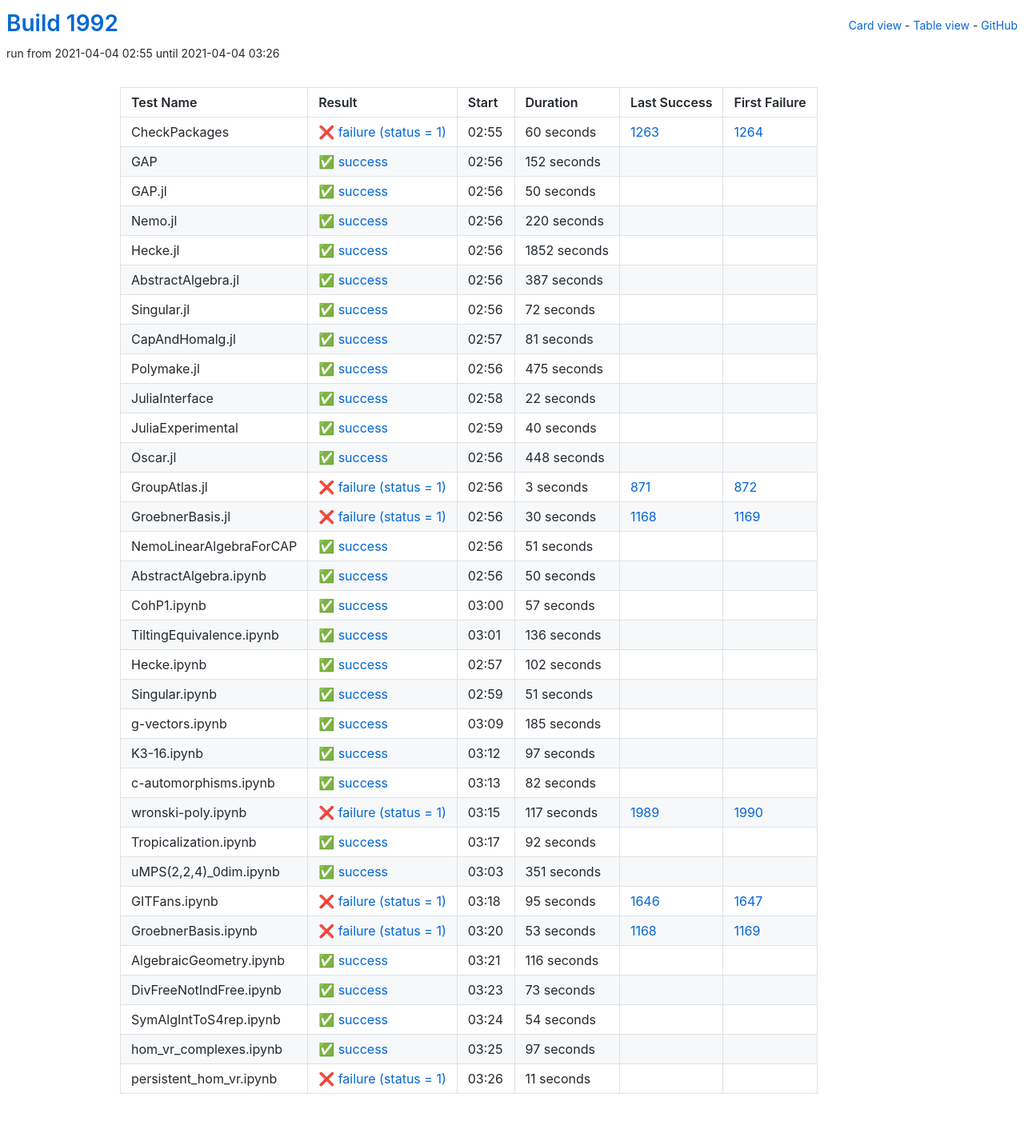
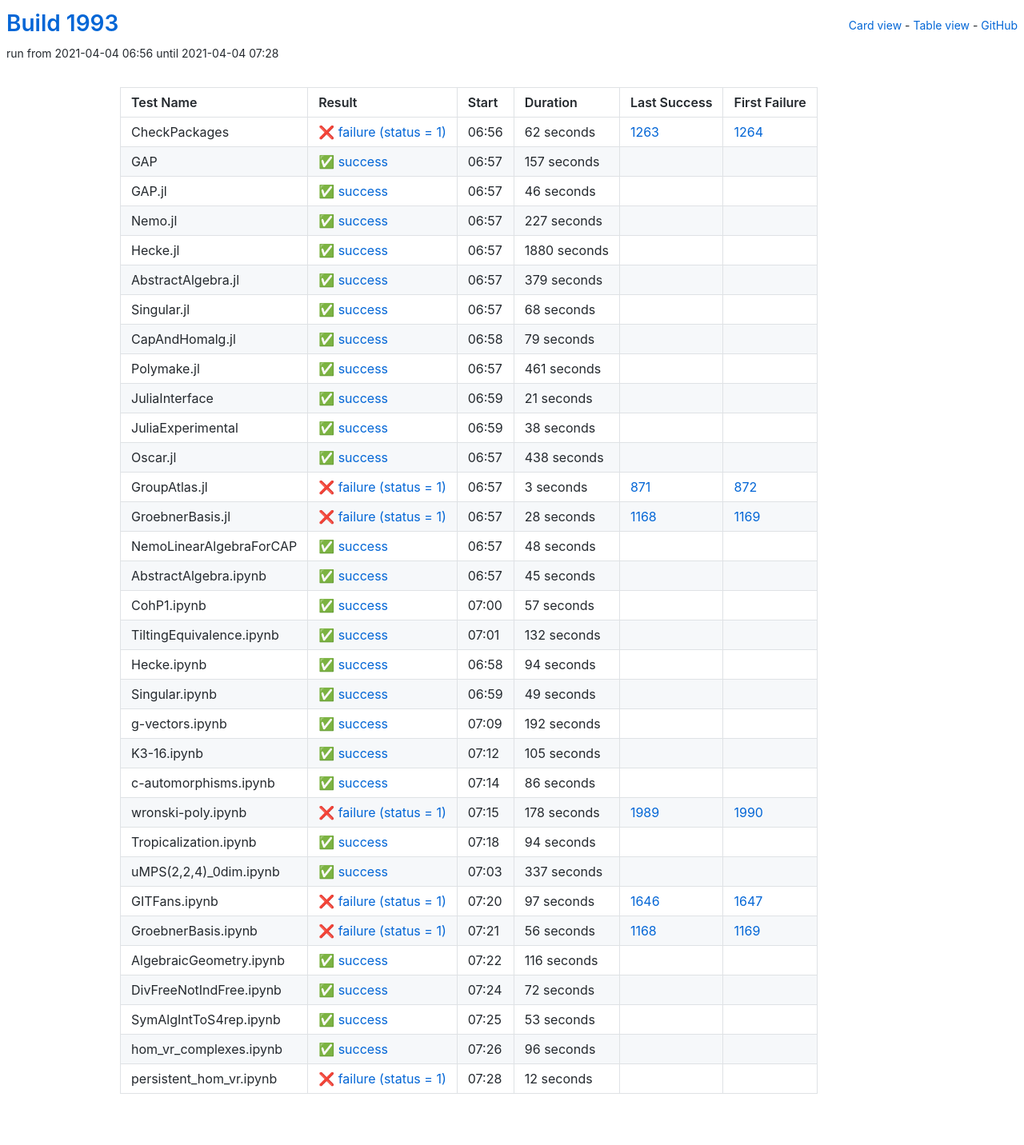
Before and after one commit to oscar-system/oscar-ci-status-stable, a Jekyll site: the page built from table.html, in a window 1280 px wide. Shown: the whole page at 80% size. Built offline with Jekyll 4.4.1, drawn with Linux system fonts in a browser that asks for light colours.

Commit message:
Build #1993

```diff
--- a/_data/ci.yml
+++ b/_data/ci.yml
@@ -1,6 +1,6 @@
 ---
-build: 1992
-build_url: https://oscarci.mathematik.uni-kl.de/job/oscar-stable/1992/
+build: 1993
+build_url: https://oscarci.mathematik.uni-kl.de/job/oscar-stable/1993/
 job: oscar-stable
 organization: oscar-system
 repo: oscar-ci-status-stable
@@ -8,152 +8,152 @@ repourl: https://github.com/oscar-system/oscar-ci-status-stable
 tests:
 - name: CheckPackages
   id: checkpackages
-  log: https://oscarci.mathematik.uni-kl.de/job/oscar-stable/1992/artifact/logs/build-1992/CheckPackages.log
-  start: 2021-04-04 02:55
+  log: https://oscarci.mathematik.uni-kl.de/job/oscar-stable/1993/artifact/logs/build-1993/CheckPackages.log
+  start: 2021-04-04 06:56
   success: false
   exitcode: 1
   status: failure
-  duration: 60
+  duration: 62
   last_success: 1263
   last_success_url: https://oscarci.mathematik.uni-kl.de/job/oscar-stable/1263/
   first_failure: 1264
   first_failure_url: https://oscarci.mathematik.uni-kl.de/job/oscar-stable/1264/
 - name: GAP
   id: gap
-  log: https://oscarci.mathematik.uni-kl.de/job/oscar-stable/1992/artifact/logs/build-1992/GAP.log
-  start: 2021-04-04 02:56
+  log: https://oscarci.mathematik.uni-kl.de/job/oscar-stable/1993/artifact/logs/build-1993/GAP.log
+  start: 2021-04-04 06:57
   success: true
   exitcode: 0
   status: success
-  duration: 152
+  duration: 157
   last_success: false
   last_success_url:
   first_failure: false
   first_failure_url:
 - name: GAP.jl
   id: gap-jl
-  log: https://oscarci.mathematik.uni-kl.de/job/oscar-stable/1992/artifact/logs/build-1992/GAP.jl.log
-  start: 2021-04-04 02:56
+  log: https://oscarci.mathematik.uni-kl.de/job/oscar-stable/1993/artifact/logs/build-1993/GAP.jl.log
+  start: 2021-04-04 06:57
   success: true
   exitcode: 0
   status: success
-  duration: 50
+  duration: 46
   last_success: false
   last_success_url:
   first_failure: false
   first_failure_url:
 - name: Nemo.jl
   id: nemo-jl
-  log: https://oscarci.mathematik.uni-kl.de/job/oscar-stable/1992/artifact/logs/build-1992/Nemo.jl.log
-  start: 2021-04-04 02:56
+  log: https://oscarci.mathematik.uni-kl.de/job/oscar-stable/1993/artifact/logs/build-1993/Nemo.jl.log
+  start: 2021-04-04 06:57
   success: true
   exitcode: 0
   status: success
-  duration: 220
+  duration: 227
   last_success: false
   last_success_url:
   first_failure: false
   first_failure_url:
 - name: Hecke.jl
   id: hecke-jl
-  log: https://oscarci.mathematik.uni-kl.de/job/oscar-stable/1992/artifact/logs/build-1992/Hecke.jl.log
-  start: 2021-04-04 02:56
+  log: https://oscarci.mathematik.uni-kl.de/job/oscar-stable/1993/artifact/logs/build-1993/Hecke.jl.log
+  start: 2021-04-04 06:57
   success: true
   exitcode: 0
   status: success
-  duration: 1852
+  duration: 1880
   last_success: false
   last_success_url:
   first_failure: false
   first_failure_url:
 - name: AbstractAlgebra.jl
   id: abstractalgebra-jl
-  log: https://oscarci.mathematik.uni-kl.de/job/oscar-stable/1992/artifact/logs/build-1992/AbstractAlgebra.jl.log
-  start: 2021-04-04 02:56
+  log: https://oscarci.mathematik.uni-kl.de/job/oscar-stable/1993/artifact/logs/build-1993/AbstractAlgebra.jl.log
+  start: 2021-04-04 06:57
   success: true
   exitcode: 0
   status: success
-  duration: 387
+  duration: 379
   last_success: false
   last_success_url:
   first_failure: false
   first_failure_url:
 - name: Singular.jl
   id: singular-jl
-  log: https://oscarci.mathematik.uni-kl.de/job/oscar-stable/1992/artifact/logs/build-1992/Singular.jl.log
-  start: 2021-04-04 02:56
+  log: https://oscarci.mathematik.uni-kl.de/job/oscar-stable/1993/artifact/logs/build-1993/Singular.jl.log
+  start: 2021-04-04 06:57
   success: true
   exitcode: 0
   status: success
-  duration: 72
+  duration: 68
   last_success: false
   last_success_url:
   first_failure: false
   first_failure_url:
 - name: CapAndHomalg.jl
   id: capandhomalg-jl
-  log: https://oscarci.mathematik.uni-kl.de/job/oscar-stable/1992/artifact/logs/build-1992/CapAndHomalg.jl.log
-  start: 2021-04-04 02:57
+  log: https://oscarci.mathematik.uni-kl.de/job/oscar-stable/1993/artifact/logs/build-1993/CapAndHomalg.jl.log
+  start: 2021-04-04 06:58
   success: true
   exitcode: 0
   status: success
-  duration: 81
+  duration: 79
   last_success: false
   last_success_url:
   first_failure: false
   first_failure_url:
 - name: Polymake.jl
   id: polymake-jl
-  log: https://oscarci.mathematik.uni-kl.de/job/oscar-stable/1992/artifact/logs/build-1992/Polymake.jl.log
-  start: 2021-04-04 02:56
+  log: https://oscarci.mathematik.uni-kl.de/job/oscar-stable/1993/artifact/logs/build-1993/Polymake.jl.log
+  start: 2021-04-04 06:57
   success: true
   exitcode: 0
   status: success
-  duration: 475
+  duration: 461
   last_success: false
   last_success_url:
   first_failure: false
   first_failure_url:
 - name: JuliaInterface
   id: juliainterface
-  log: https://oscarci.mathematik.uni-kl.de/job/oscar-stable/1992/artifact/logs/build-1992/JuliaInterface.log
-  start: 2021-04-04 02:58
+  log: https://oscarci.mathematik.uni-kl.de/job/oscar-stable/1993/artifact/logs/build-1993/JuliaInterface.log
+  start: 2021-04-04 06:59
   success: true
   exitcode: 0
   status: success
-  duration: 22
+  duration: 21
   last_success: false
   last_success_url:
   first_failure: false
   first_failure_url:
 - name: JuliaExperimental
   id: juliaexperimental
-  log: https://oscarci.mathematik.uni-kl.de/job/oscar-stable/1992/artifact/logs/build-1992/JuliaExperimental.log
-  start: 2021-04-04 02:59
+  log: https://oscarci.mathematik.uni-kl.de/job/oscar-stable/1993/artifact/logs/build-1993/JuliaExperimental.log
+  start: 2021-04-04 06:59
   success: true
   exitcode: 0
   status: success
-  duration: 40
+  duration: 38
   last_success: false
   last_success_url:
   first_failure: false
   first_failure_url:
 - name: Oscar.jl
   id: oscar-jl
-  log: https://oscarci.mathematik.uni-kl.de/job/oscar-stable/1992/artifact/logs/build-1992/Oscar.jl.log
-  start: 2021-04-04 02:56
+  log: https://oscarci.mathematik.uni-kl.de/job/oscar-stable/1993/artifact/logs/build-1993/Oscar.jl.log
+  start: 2021-04-04 06:57
   success: true
   exitcode: 0
   status: success
-  duration: 448
+  duration: 438
   last_success: false
   last_success_url:
   first_failure: false
   first_failure_url:
 - name: GroupAtlas.jl
   id: groupatlas-jl
-  log: https://oscarci.mathematik.uni-kl.de/job/oscar-stable/1992/artifact/logs/build-1992/GroupAtlas.jl.log
-  start: 2021-04-04 02:56
+  log: https://oscarci.mathematik.uni-kl.de/job/oscar-stable/1993/artifact/logs/build-1993/GroupAtlas.jl.log
+  start: 2021-04-04 06:57
   success: false
   exitcode: 1
   status: failure
@@ -164,44 +164,44 @@ tests:
   first_failure_url: https://oscarci.mathematik.uni-kl.de/job/oscar-stable/872/
 - name: GroebnerBasis.jl
   id: groebnerbasis-jl
-  log: https://oscarci.mathematik.uni-kl.de/job/oscar-stable/1992/artifact/logs/build-1992/GroebnerBasis.jl.log
-  start: 2021-04-04 02:56
+  log: https://oscarci.mathematik.uni-kl.de/job/oscar-stable/1993/artifact/logs/build-1993/GroebnerBasis.jl.log
+  start: 2021-04-04 06:57
   success: false
   exitcode: 1
   status: failure
-  duration: 30
+  duration: 28
   last_success: 1168
   last_success_url: https://oscarci.mathematik.uni-kl.de/job/oscar-stable/1168/
   first_failure: 1169
   first_failure_url: https://oscarci.mathematik.uni-kl.de/job/oscar-stable/1169/
 - name: NemoLinearAlgebraForCAP
   id: nemolinearalgebraforcap
-  log: https://oscarci.mathematik.uni-kl.de/job/oscar-stable/1992/artifact/logs/build-1992/NemoLinearAlgebraForCAP.log
-  start: 2021-04-04 02:56
+  log: https://oscarci.mathematik.uni-kl.de/job/oscar-stable/1993/artifact/logs/build-1993/NemoLinearAlgebraForCAP.log
+  start: 2021-04-04 06:57
   success: true
   exitcode: 0
   status: success
-  duration: 51
+  duration: 48
   last_success: false
   last_success_url:
   first_failure: false
   first_failure_url:
 - name: AbstractAlgebra.ipynb
   id: abstractalgebra-ipynb
-  log: https://oscarci.mathematik.uni-kl.de/job/oscar-stable/1992/artifact/logs/build-1992/AbstractAlgebra.ipynb.log
-  start: 2021-04-04 02:56
+  log: https://oscarci.mathematik.uni-kl.de/job/oscar-stable/1993/artifact/logs/build-1993/AbstractAlgebra.ipynb.log
+  start: 2021-04-04 06:57
   success: true
   exitcode: 0
   status: success
-  duration: 50
+  duration: 45
   last_success: false
   last_success_url:
   first_failure: false
   first_failure_url:
 - name: CohP1.ipynb
   id: cohp1-ipynb
-  log: https://oscarci.mathematik.uni-kl.de/job/oscar-stable/1992/artifact/logs/build-1992/CohP1.ipynb.log
-  start: 2021-04-04 03:00
+  log: https://oscarci.mathematik.uni-kl.de/job/oscar-stable/1993/artifact/logs/build-1993/CohP1.ipynb.log
+  start: 2021-04-04 07:00
   success: true
   exitcode: 0
   status: success
@@ -212,140 +212,140 @@ tests:
   first_failure_url:
 - name: TiltingEquivalence.ipynb
   id: tiltingequivalence-ipynb
-  log: https://oscarci.mathematik.uni-kl.de/job/oscar-stable/1992/artifact/logs/build-1992/TiltingEquivalence.ipynb.log
-  start: 2021-04-04 03:01
+  log: https://oscarci.mathematik.uni-kl.de/job/oscar-stable/1993/artifact/logs/build-1993/TiltingEquivalence.ipynb.log
+  start: 2021-04-04 07:01
   success: true
   exitcode: 0
   status: success
-  duration: 136
+  duration: 132
   last_success: false
   last_success_url:
   first_failure: false
   first_failure_url:
 - name: Hecke.ipynb
   id: hecke-ipynb
-  log: https://oscarci.mathematik.uni-kl.de/job/oscar-stable/1992/artifact/logs/build-1992/Hecke.ipynb.log
-  start: 2021-04-04 02:57
+  log: https://oscarci.mathematik.uni-kl.de/job/oscar-stable/1993/artifact/logs/build-1993/Hecke.ipynb.log
+  start: 2021-04-04 06:58
   success: true
   exitcode: 0
   status: success
-  duration: 102
+  duration: 94
   last_success: false
   last_success_url:
   first_failure: false
   first_failure_url:
 - name: Singular.ipynb
   id: singular-ipynb
-  log: https://oscarci.mathematik.uni-kl.de/job/oscar-stable/1992/artifact/logs/build-1992/Singular.ipynb.log
-  start: 2021-04-04 02:59
+  log: https://oscarci.mathematik.uni-kl.de/job/oscar-stable/1993/artifact/logs/build-1993/Singular.ipynb.log
+  start: 2021-04-04 06:59
   success: true
   exitcode: 0
   status: success
-  duration: 51
+  duration: 49
   last_success: false
   last_success_url:
   first_failure: false
   first_failure_url:
 - name: g-vectors.ipynb
   id: g-vectors-ipynb
-  log: https://oscarci.mathematik.uni-kl.de/job/oscar-stable/1992/artifact/logs/build-1992/g-vectors.ipynb.log
-  start: 2021-04-04 03:09
+  log: https://oscarci.mathematik.uni-kl.de/job/oscar-stable/1993/artifact/logs/build-1993/g-vectors.ipynb.log
+  start: 2021-04-04 07:09
   success: true
   exitcode: 0
   status: success
-  duration: 185
+  duration: 192
   last_success: false
   last_success_url:
   first_failure: false
   first_failure_url:
 - name: K3-16.ipynb
   id: k3-16-ipynb
-  log: https://oscarci.mathematik.uni-kl.de/job/oscar-stable/1992/artifact/logs/build-1992/K3-16.ipynb.log
-  start: 2021-04-04 03:12
+  log: https://oscarci.mathematik.uni-kl.de/job/oscar-stable/1993/artifact/logs/build-1993/K3-16.ipynb.log
+  start: 2021-04-04 07:12
   success: true
   exitcode: 0
   status: success
-  duration: 97
+  duration: 105
   last_success: false
   last_success_url:
   first_failure: false
   first_failure_url:
 - name: c-automorphisms.ipynb
   id: c-automorphisms-ipynb
-  log: https://oscarci.mathematik.uni-kl.de/job/oscar-stable/1992/artifact/logs/build-1992/c-automorphisms.ipynb.log
-  start: 2021-04-04 03:13
+  log: https://oscarci.mathematik.uni-kl.de/job/oscar-stable/1993/artifact/logs/build-1993/c-automorphisms.ipynb.log
+  start: 2021-04-04 07:14
   success: true
   exitcode: 0
   status: success
-  duration: 82
+  duration: 86
   last_success: false
   last_success_url:
   first_failure: false
   first_failure_url:
 - name: wronski-poly.ipynb
   id: wronski-poly-ipynb
-  log: https://oscarci.mathematik.uni-kl.de/job/oscar-stable/1992/artifact/logs/build-1992/wronski-poly.ipynb.log
-  start: 2021-04-04 03:15
+  log: https://oscarci.mathematik.uni-kl.de/job/oscar-stable/1993/artifact/logs/build-1993/wronski-poly.ipynb.log
+  start: 2021-04-04 07:15
   success: false
   exitcode: 1
   status: failure
-  duration: 117
+  duration: 178
   last_success: 1989
   last_success_url: https://oscarci.mathematik.uni-kl.de/job/oscar-stable/1989/
   first_failure: 1990
   first_failure_url: https://oscarci.mathematik.uni-kl.de/job/oscar-stable/1990/
 - name: Tropicalization.ipynb
   id: tropicalization-ipynb
-  log: https://oscarci.mathematik.uni-kl.de/job/oscar-stable/1992/artifact/logs/build-1992/Tropicalization.ipynb.log
-  start: 2021-04-04 03:17
+  log: https://oscarci.mathematik.uni-kl.de/job/oscar-stable/1993/artifact/logs/build-1993/Tropicalization.ipynb.log
+  start: 2021-04-04 07:18
   success: true
   exitcode: 0
   status: success
-  duration: 92
+  duration: 94
   last_success: false
   last_success_url:
   first_failure: false
   first_failure_url:
 - name: uMPS(2,2,4)_0dim.ipynb
   id: umps-2-2-4-0dim-ipynb
-  log: https://oscarci.mathematik.uni-kl.de/job/oscar-stable/1992/artifact/logs/build-1992/uMPS-2-2-4-_0dim.ipynb.log
-  start: 2021-04-04 03:03
+  log: https://oscarci.mathematik.uni-kl.de/job/oscar-stable/1993/artifact/logs/build-1993/uMPS-2-2-4-_0dim.ipynb.log
+  start: 2021-04-04 07:03
   success: true
   exitcode: 0
   status: success
-  duration: 351
+  duration: 337
   last_success: false
   last_success_url:
   first_failure: false
   first_failure_url:
 - name: GITFans.ipynb
   id: gitfans-ipynb
-  log: https://oscarci.mathematik.uni-kl.de/job/oscar-stable/1992/artifact/logs/build-1992/GITFans.ipynb.log
-  start: 2021-04-04 03:18
+  log: https://oscarci.mathematik.uni-kl.de/job/oscar-stable/1993/artifact/logs/build-1993/GITFans.ipynb.log
+  start: 2021-04-04 07:20
   success: false
   exitcode: 1
   status: failure
-  duration: 95
+  duration: 97
   last_success: 1646
   last_success_url: https://oscarci.mathematik.uni-kl.de/job/oscar-stable/1646/
   first_failure: 1647
   first_failure_url: https://oscarci.mathematik.uni-kl.de/job/oscar-stable/1647/
 - name: GroebnerBasis.ipynb
   id: groebnerbasis-ipynb
-  log: https://oscarci.mathematik.uni-kl.de/job/oscar-stable/1992/artifact/logs/build-1992/GroebnerBasis.ipynb.log
-  start: 2021-04-04 03:20
+  log: https://oscarci.mathematik.uni-kl.de/job/oscar-stable/1993/artifact/logs/build-1993/GroebnerBasis.ipynb.log
+  start: 2021-04-04 07:21
   success: false
   exitcode: 1
   status: failure
-  duration: 53
+  duration: 56
   last_success: 1168
   last_success_url: https://oscarci.mathematik.uni-kl.de/job/oscar-stable/1168/
   first_failure: 1169
   first_failure_url: https://oscarci.mathematik.uni-kl.de/job/oscar-stable/1169/
 - name: AlgebraicGeometry.ipynb
   id: algebraicgeometry-ipynb
-  log: https://oscarci.mathematik.uni-kl.de/job/oscar-stable/1992/artifact/logs/build-1992/AlgebraicGeometry.ipynb.log
-  start: 2021-04-04 03:21
+  log: https://oscarci.mathematik.uni-kl.de/job/oscar-stable/1993/artifact/logs/build-1993/AlgebraicGeometry.ipynb.log
+  start: 2021-04-04 07:22
   success: true
   exitcode: 0
   status: success
@@ -356,48 +356,48 @@ tests:
   first_failure_url:
 - name: DivFreeNotIndFree.ipynb
   id: divfreenotindfree-ipynb
-  log: https://oscarci.mathematik.uni-kl.de/job/oscar-stable/1992/artifact/logs/build-1992/DivFreeNotIndFree.ipynb.log
-  start: 2021-04-04 03:23
+  log: https://oscarci.mathematik.uni-kl.de/job/oscar-stable/1993/artifact/logs/build-1993/DivFreeNotIndFree.ipynb.log
+  start: 2021-04-04 07:24
   success: true
   exitcode: 0
   status: success
-  duration: 73
+  duration: 72
   last_success: false
   last_success_url:
   first_failure: false
   first_failure_url:
 - name: SymAlgIntToS4rep.ipynb
   id: symalginttos4rep-ipynb
-  log: https://oscarci.mathematik.uni-kl.de/job/oscar-stable/1992/artifact/logs/build-1992/SymAlgIntToS4rep.ipynb.log
-  start: 2021-04-04 03:24
+  log: https://oscarci.mathematik.uni-kl.de/job/oscar-stable/1993/artifact/logs/build-1993/SymAlgIntToS4rep.ipynb.log
+  start: 2021-04-04 07:25
   success: true
   exitcode: 0
   status: success
-  duration: 54
+  duration: 53
   last_success: false
   last_success_url:
   first_failure: false
   first_failure_url:
 - name: hom_vr_complexes.ipynb
   id: hom-vr-complexes-ipynb
-  log: https://oscarci.mathematik.uni-kl.de/job/oscar-stable/1992/artifact/logs/build-1992/hom_vr_complexes.ipynb.log
-  start: 2021-04-04 03:25
+  log: https://oscarci.mathematik.uni-kl.de/job/oscar-stable/1993/artifact/logs/build-1993/hom_vr_complexes.ipynb.log
+  start: 2021-04-04 07:26
   success: true
   exitcode: 0
   status: success
-  duration: 97
+  duration: 96
   last_success: false
   last_success_url:
   first_failure: false
   first_failure_url:
 - name: persistent_hom_vr.ipynb
   id: persistent-hom-vr-ipynb
-  log: https://oscarci.mathematik.uni-kl.de/job/oscar-stable/1992/artifact/logs/build-1992/persistent_hom_vr.ipynb.log
-  start: 2021-04-04 03:26
+  log: https://oscarci.mathematik.uni-kl.de/job/oscar-stable/1993/artifact/logs/build-1993/persistent_hom_vr.ipynb.log
+  start: 2021-04-04 07:28
   success: false
   exitcode: 1
   status: failure
-  duration: 11
+  duration: 12
   last_success: false
   last_success_url:
   first_failure: false
```
Also changed, not shown: README.md.
